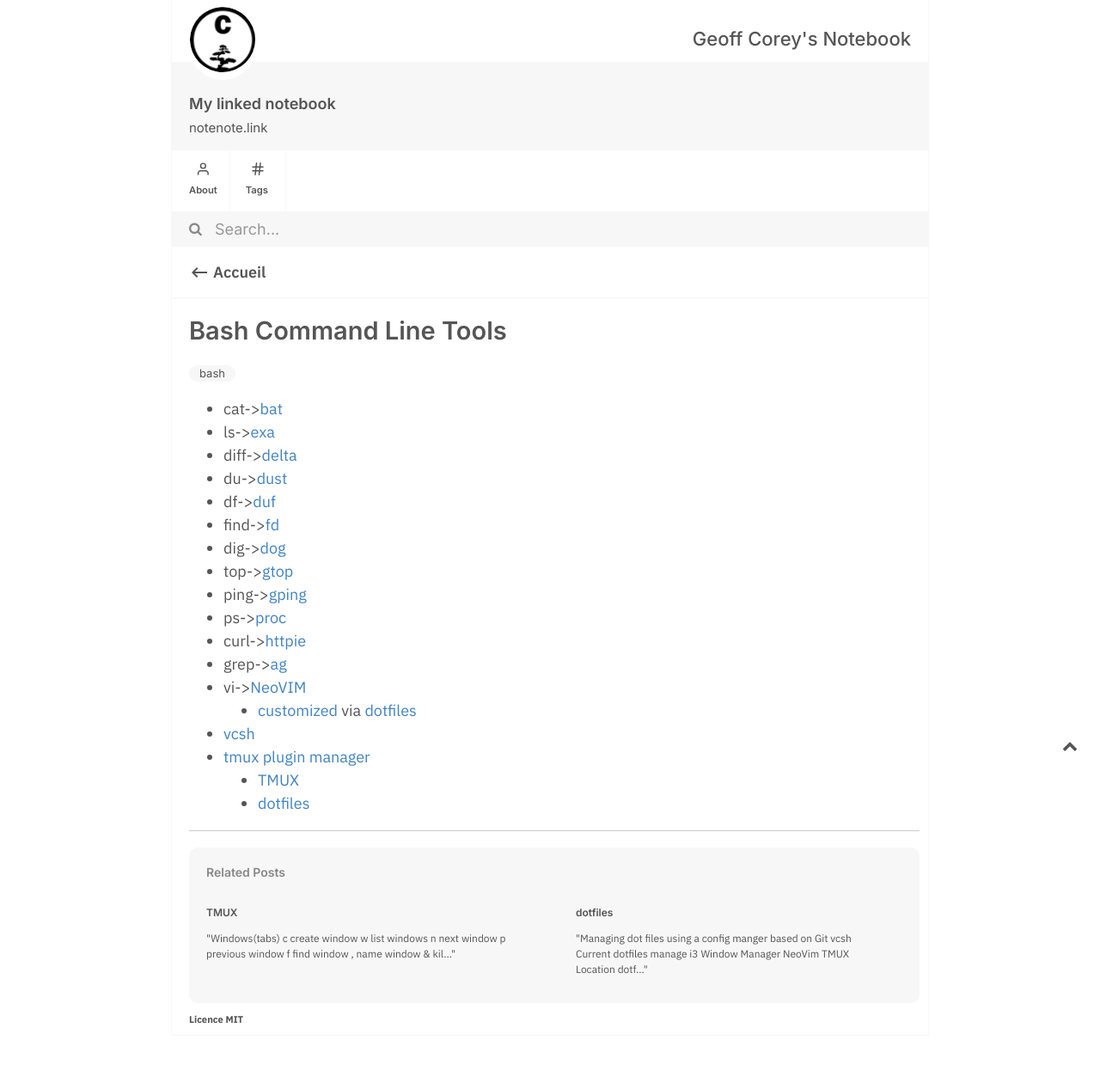
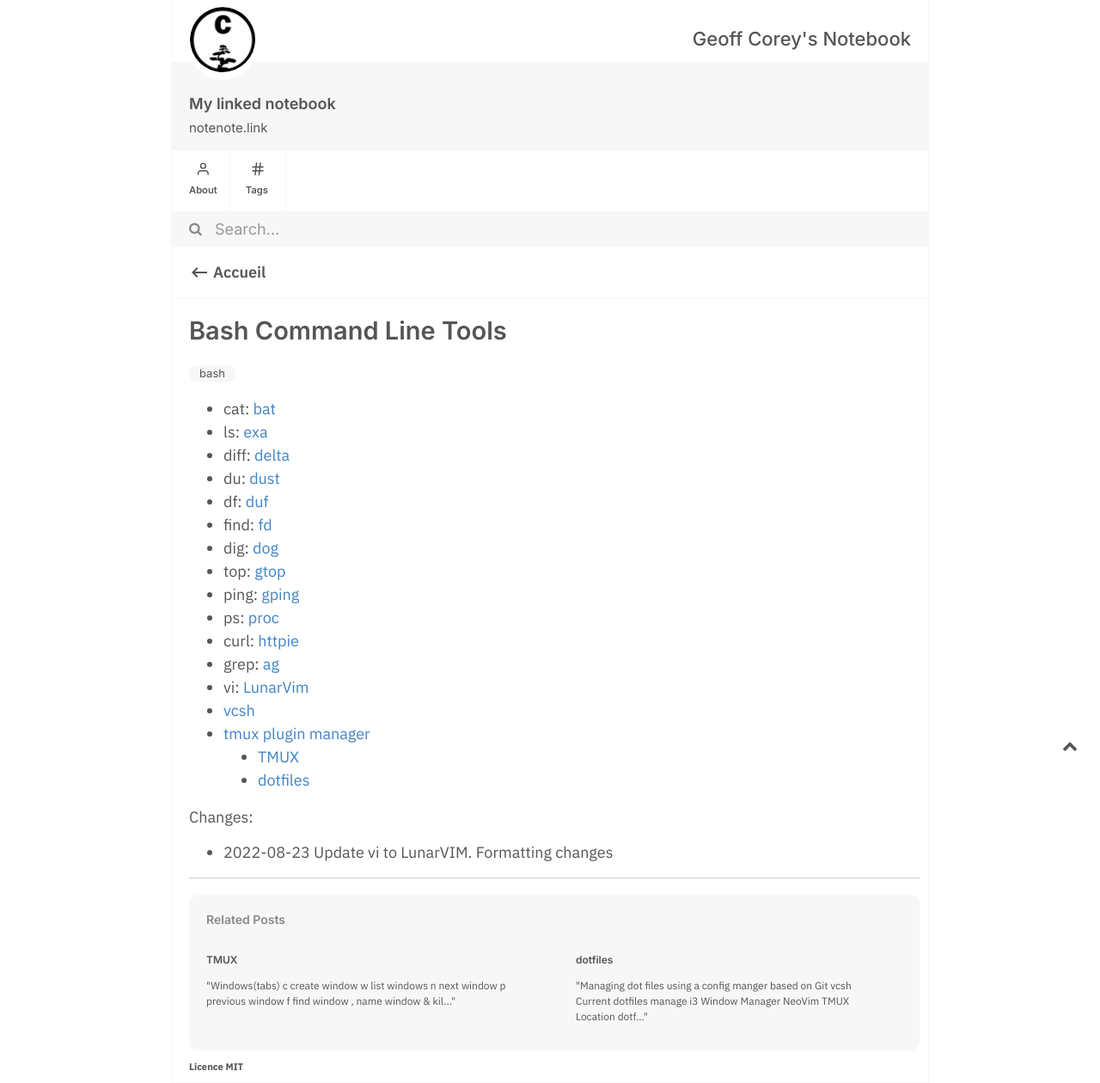
Before and after one commit to geoffcorey/geoffcorey.github.io, a Jekyll site: the page built from _notes/Command-Line Tools.md, in a window 1280 px wide. Shown: the whole page at 86% size. Built offline with Jekyll 4.4.1, drawn with Linux system fonts in a browser that asks for light colours; before the commit the page ends 1205 px from its top, so only the background shows below that.

Commit message:
update tools list

```diff
--- a/_notes/Command-Line Tools.md
+++ b/_notes/Command-Line Tools.md
@@ -4,21 +4,23 @@ tags: bash
 season : summer
 ---
 
-* cat->[bat](https://github.com/sharkdp/bat)
-* ls->[exa ](https://github.com/ogham/exa)
-* diff->[delta](https://dandavison.github.io/delta/usage.html)
-* du->[dust](https://github.com/bootandy/dust)
-* df->[duf](https://github.com/muesli/duf)
-* find->[fd](https://github.com/sharkdp/fd)
-* dig->[dog](https://github.com/ogham/dog)
-* top->[gtop](https://github.com/aksakalli/gtop)
-* ping->[gping](https://github.com/orf/gping)
-* ps->[proc](https://github.com/dalance/procs)
-* curl->[httpie](https://github.com/httpie/httpie)
-* grep->[ag](https://github.com/ggreer/the_silver_searcher)
-* vi->[NeoVIM](https://neovim.io/)
-  * [customized](NeoVIM) via [dotfiles](dotfiles)
+* cat: [bat](https://github.com/sharkdp/bat)
+* ls: [exa ](https://github.com/ogham/exa)
+* diff: [delta](https://dandavison.github.io/delta/usage.html)
+* du: [dust](https://github.com/bootandy/dust)
+* df: [duf](https://github.com/muesli/duf)
+* find: [fd](https://github.com/sharkdp/fd)
+* dig: [dog](https://github.com/ogham/dog)
+* top: [gtop](https://github.com/aksakalli/gtop)
+* ping: [gping](https://github.com/orf/gping)
+* ps: [proc](https://github.com/dalance/procs)
+* curl: [httpie](https://github.com/httpie/httpie)
+* grep: [ag](https://github.com/ggreer/the_silver_searcher)
+* vi: [LunarVim](https://github.com/LunarVim/LunarVim)
 * [vcsh](https://github.com/RichiH/vcsh)
 * [tmux plugin manager](https://github.com/tmux-plugins/tpm)
   * [TMUX](TMUX)
   * [dotfiles](dotfiles)
+
+Changes:
+* 2022-08-23 Update vi to LunarVIM.  Formatting changes
```
